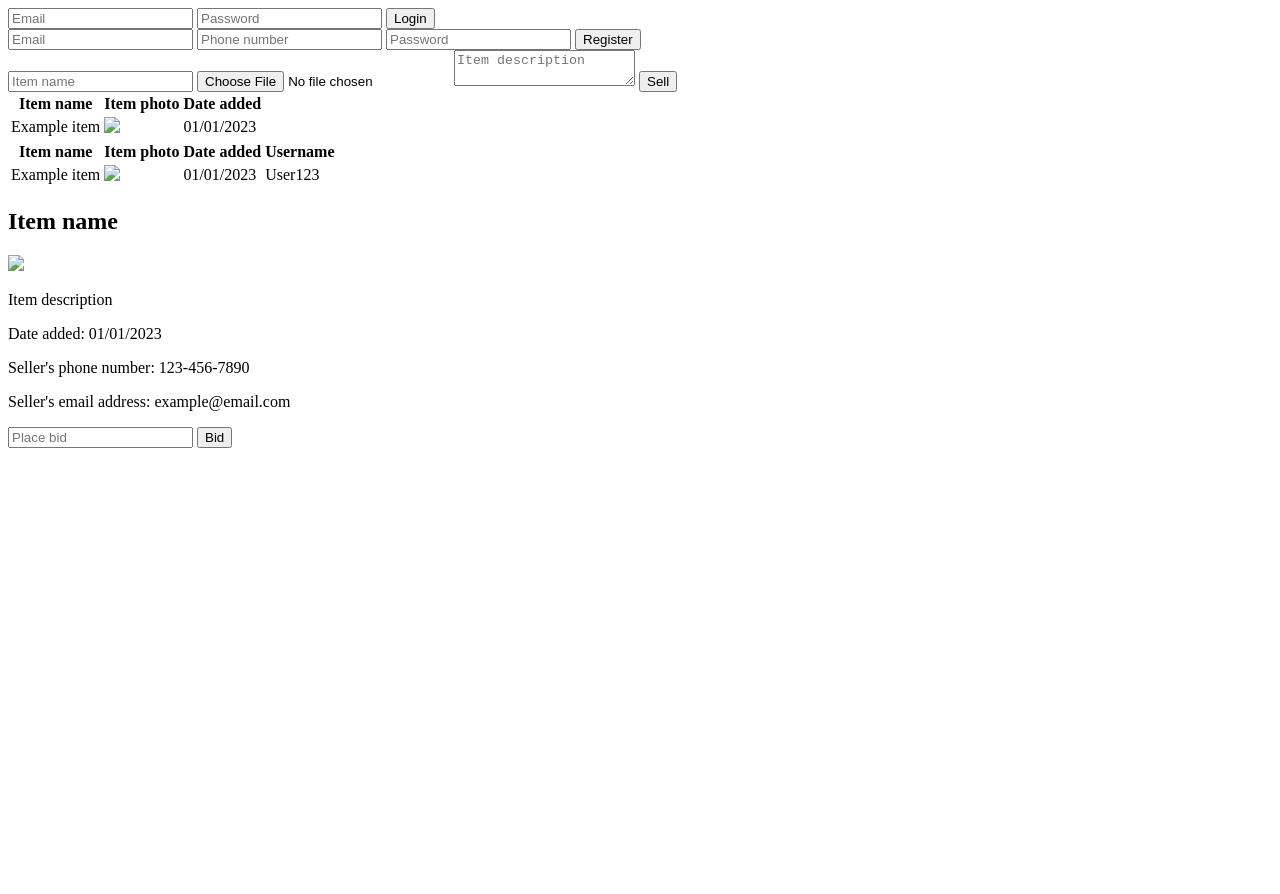
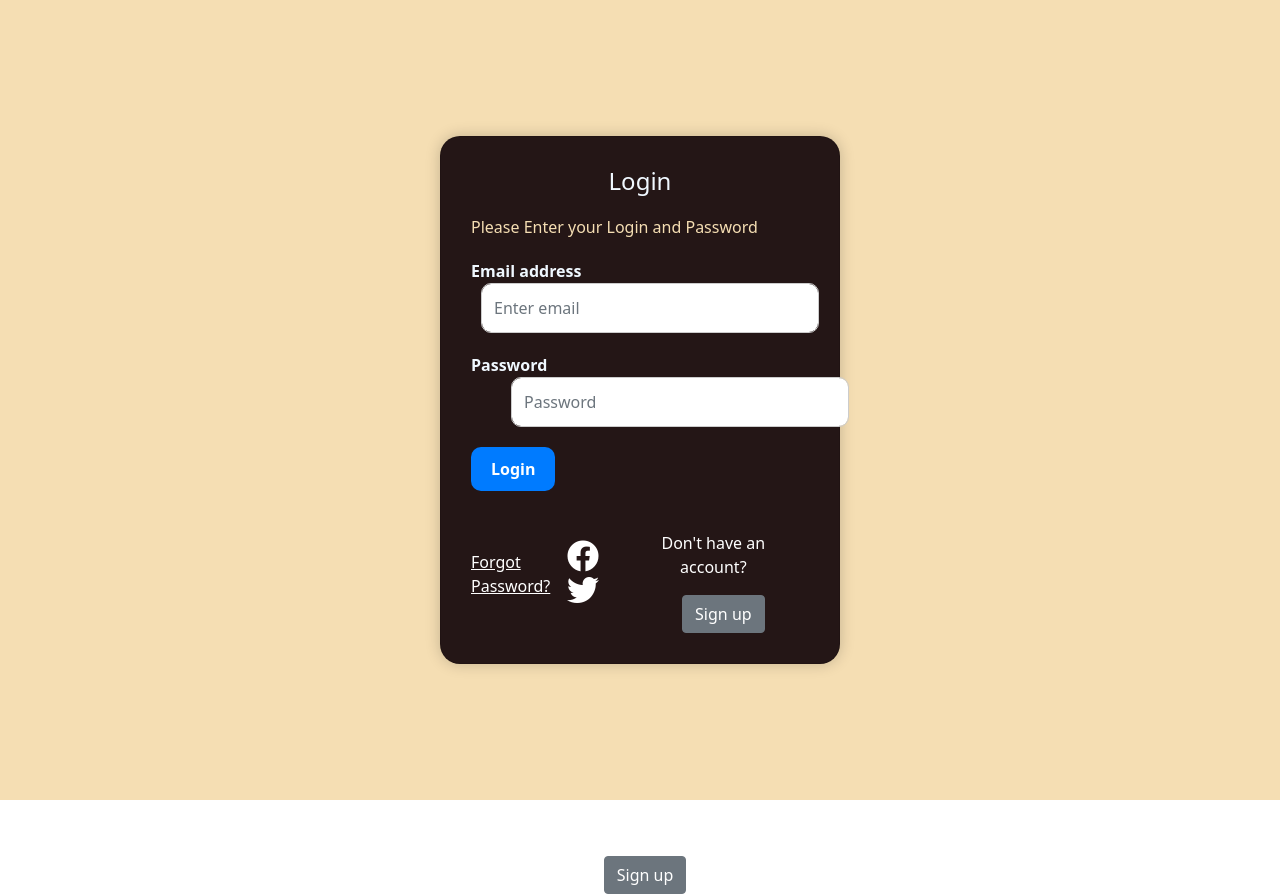
Before and after one commit to fadumasaidcodes/auction, a plain HTML site: page index.html in a window 1280 px wide. Before the commit the page ends 800 px from the top, so only its background shows below. Drawn offline with nearby package versions, Linux system fonts and the light colour scheme; a small style sheet from the web is missing.

Commit message:
added the login html and css

```diff
--- a/assets/index.css
+++ b/assets/index.css
@@ -0,0 +1,76 @@
+.card-container {
+    display: flex;
+    justify-content: center;
+    align-items: center;
+    height: 100vh;
+    background-color: wheat
+}
+
+.card {
+    width: 400px;
+    color: aliceblue;
+    border-radius: 20px;
+    box-shadow: 0px 0px 15px rgba(0, 0, 0, 0.2);
+    background-color: rgb(36, 22, 22)
+}
+
+.card-body {
+    padding: 30px;
+}
+
+.card-title {
+    font-size: 24px;
+    margin-bottom: 20px;
+    text-align: center;
+}
+
+.btn-secondary {
+    margin-left: 10px;
+}
+
+.text-white {
+    margin-right: 10px;
+}
+
+.form-group {
+    margin-bottom: 20px;
+}
+
+.form-group label {
+    font-size: 16px;
+    font-weight: bold;
+}
+
+.form-control {
+    height: 50px;
+    font-size: 16px;
+    border-radius: 10px;
+    border: 1px solid #ccc;
+}
+
+.btn-primary {
+    background-color: #007bff;
+    border: none;
+    border-radius: 10px;
+    font-size: 16px;
+    font-weight: bold;
+    padding: 10px 20px;
+    text-align: center;
+}
+
+.btn-primary:hover {
+    background-color: #0069d9;
+}
+
+#inputEmail {
+    margin-left: 10px;
+}
+
+#inputPassword {
+    margin-left: 40px;
+}
+
+.p {
+    margin-bottom: 20px;
+    color: wheat;
+}
--- a/index.html
+++ b/index.html
@@ -2,84 +2,73 @@
 <html lang="en">
 
 <head>
-    <meta charset="UTF-8">
-    <meta http-equiv="X-UA-Compatible" content="IE=edge">
-    <meta name="viewport" content="width=device-width, initial-scale=1.0">
+    <meta charset="UTF-8" />
+    <meta http-equiv="X-UA-Compatible" content="IE=edge" />
+    <meta name="viewport" content="width=device-width, initial-scale=1.0" />
+
+    <!-- Bootstrap CSS -->
+    <link rel="stylesheet" href="https://cdnjs.cloudflare.com/ajax/libs/bootstrap/5.1.0/css/bootstrap.min.css"
+        integrity="sha512-dSf6nLXbYh8udjKLFz4+4l4DgRvRfsZwWx7sFz54kDjQvY8h3Wd7IaP+45u3qZfIbQCIbBjSGNGGt+jhep75Cw=="
+        crossorigin="anonymous" referrerpolicy="no-referrer" />
+
+    <!-- Font Awesome CSS -->
+    <link rel="stylesheet" href="https://cdnjs.cloudflare.com/ajax/libs/font-awesome/5.15.4/css/all.min.css"
+        integrity="sha512-kkwLjJg3wObBJit+2GZKsmRBShx0cvy20g9L8M0DtjJphsyzuVHyPvlWRnmFbAIHMHmCf+6ZjhJ/hpLdnORF/g=="
+        crossorigin="anonymous" referrerpolicy="no-referrer" />
+
+    <!-- Custom CSS -->
+    <link rel="stylesheet" href="./assets/index.css">
+
     <title>Auction</title>
 </head>
 
 <body>
-    <!-- Login Page -->
-    <div id="login-register">
-        <form id="login-form">
-            <input type="email" placeholder="Email">
-            <input type="password" placeholder="Password">
-            <button type="submit">Login</button>
-        </form>
-        <!-- Register Page -->
-        <form id="register-form">
-            <input type="email" placeholder="Email">
-            <input type="phone" placeholder="Phone number">
-            <input type="password" placeholder="Password">
-            <button type="submit">Register</button>
-        </form>
+    <div class="card-container">
+        <div class="card">
+            <div class="card-body">
+                <h5 class="card-title">Login</h5>
+                <p class="p"> Please Enter your Login and Password</p>
+                <form>
+                    <div class="form-group">
+                        <label for="inputEmail">Email address</label>
+                        <input type="email" class="form-control" id="inputEmail" aria-describedby="emailHelp"
+                            placeholder="Enter email">
+                    </div>
+                    <div class="form-group">
+                        <label for="inputPassword">Password</label>
+                        <input type="password" class="form-control" id="inputPassword" placeholder="Password">
+                    </div>
+                    <button type="submit" class="btn btn-primary">Login</button>
+                </form>
+
+                <div class="d-flex justify-content-between align-items-center mt-4">
+                    <a href="#!" class="text-white">Forgot Password?</a>
+                    <div>
+                        <a href="#!" class="text-white me-3">
+                            <i class="fab fa-facebook fa-2x"></i>
+                        </a>
+                        <a href="#!" class="text-white">
+                            <i class="fab fa-twitter fa-2x"></i>
+                        </a>
+                    </div>
+                    <div class="text-center mt-3">
+                        <p class="text-white" style="display: inline-block;">Don't have an account?</p>
+                        <a href="#!" class="btn btn-secondary" style="display: inline-block;">Sign up</a>
+                      </div>
+
+                </div>
+            </div>
+        </div>
     </div>
-    <!-- Sell new item page -->
-    <div id="sell-item">
-        <form id="sell-item-form">
-            <input type="text" placeholder="Item name">
-            <input type="file" placeholder="Upload photo">
-            <textarea placeholder="Item description"></textarea>
-            <button type="submit">Sell</button>
-        </form>
+
+    <div class="text-center mt-3">
+        <p class="text-white">Don't have an account?</p>
+        <a href="#!" class="btn btn-secondary">Sign up</a>
     </div>
-    <!-- My items page -->
-    <div id="my-items">
-        <table>
-            <tr>
-                <th>Item name</th>
-                <th>Item photo</th>
-                <th>Date added</th>
-            </tr>
-            <!-- Populate with data from database -->
-            <tr>
-                <td>Example item</td>
-                <td><img src="example-item.jpg"></td>
-                <td>01/01/2023</td>
-            </tr>
-        </table>
-    </div>
-    <!-- Homepage -->
-<div id="homepage">
-    <table>
-      <tr>
-        <th>Item name</th>
-        <th>Item photo</th>
-        <th>Date added</th>
-        <th>Username</th>
-      </tr>
-      <!-- Populate with data from database -->
-      <tr>
-        <td>Example item</td>
-        <td><img src="example-item.jpg"></td>
-        <td>01/01/2023</td>
-        <td>User123</td>
-      </tr>
-    </table>
-  </div>
-  <!-- Product Details -->
-<div id="product-details">
-    <h2>Item name</h2>
-    <img src="example-item.jpg">
-    <p>Item description</p>
-    <p>Date added: 01/01/2023</p>
-    <p>Seller's phone number: 123-456-7890</p>
-    <p>Seller's email address: example@email.com</p>
-    <form id="bid-form">
-      <input type="number" placeholder="Place bid">
-      <button type="submit">Bid</button>
-    </form>
-</div>
-</body>
 
-</html>
+    <!-- Bootstrap core JS-->
+    <script src="https://cdnjs.cloudflare.com/ajax/libs/jquery/3.5.1/jquery.min.js"></script>
+    <script src="https://stackpath.bootstrapcdn.com/bootstrap/4.5.0/js/bootstrap.bundle.min.js"></script>
+
+    <!-- Core theme JS-->
+    <script src="./assets/script.js"
```
Also changed, not shown: assets/script.js (deleted, +0 -106 lines).
